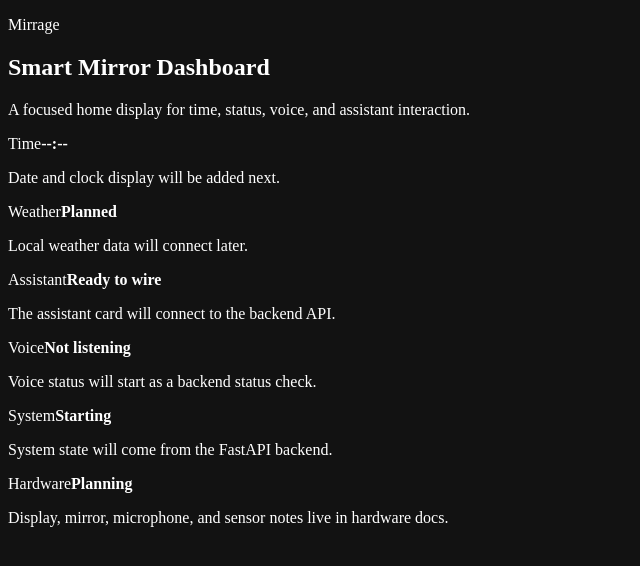
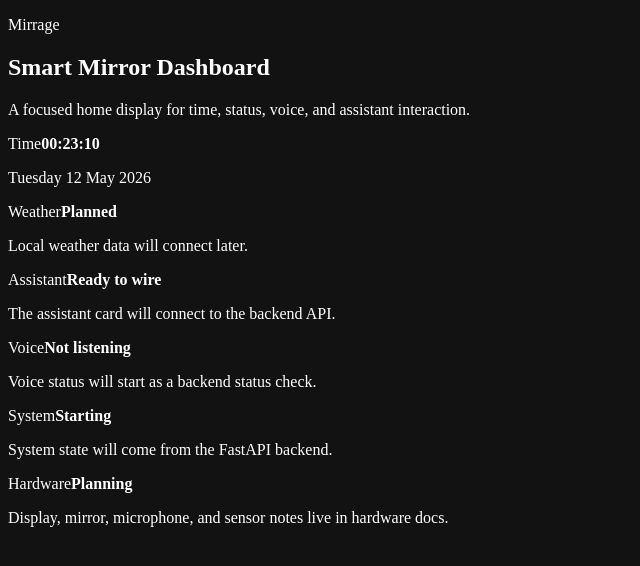
Before and after one commit to bawan-dev/Mirrage, a React (Vite) app in the folder frontend/: page / in a window 1280 px wide. Shown: the top 566 px of the page, without its empty margins (0-640 px from the left). Built offline with nearby package versions, Linux system fonts and the light colour scheme.

Commit message:
Add live clock display

```diff
--- a/frontend/src/App.jsx
+++ b/frontend/src/App.jsx
@@ -1,4 +1,37 @@
+import { useEffect, useMemo, useState } from 'react';
+
 export default function App() {
+  const [now, setNow] = useState(() => new Date());
+
+  useEffect(() => {
+    const timer = window.setInterval(() => {
+      setNow(new Date());
+    }, 1000);
+
+    return () => window.clearInterval(timer);
+  }, []);
+
+  const currentTime = useMemo(
+    () =>
+      new Intl.DateTimeFormat('en-GB', {
+        hour: '2-digit',
+        minute: '2-digit',
+        second: '2-digit',
+      }).format(now),
+    [now],
+  );
+
+  const currentDate = useMemo(
+    () =>
+      new Intl.DateTimeFormat('en-GB', {
+        weekday: 'long',
+        day: 'numeric',
+        month: 'long',
+        year: 'numeric',
+      }).format(now),
+    [now],
+  );
+
   return (
     <main className="mirror-dashboard">
       <section className="hero-panel" aria-labelledby="dashboard-title">
@@ -13,8 +46,8 @@ export default function App() {
       <section className="dashboard-grid" aria-label="Dashboard cards">
         <article className="dashboard-card">
           <span>Time</span>
-          <strong>--:--</strong>
-          <p>Date and clock display will be added next.</p>
+          <strong>{currentTime}</strong>
+          <p>{currentDate}</p>
         </article>
 
         <article className="dashboard-card">
```
Also changed, not shown: 1 other file (tests, documents, lock files or other folders).
